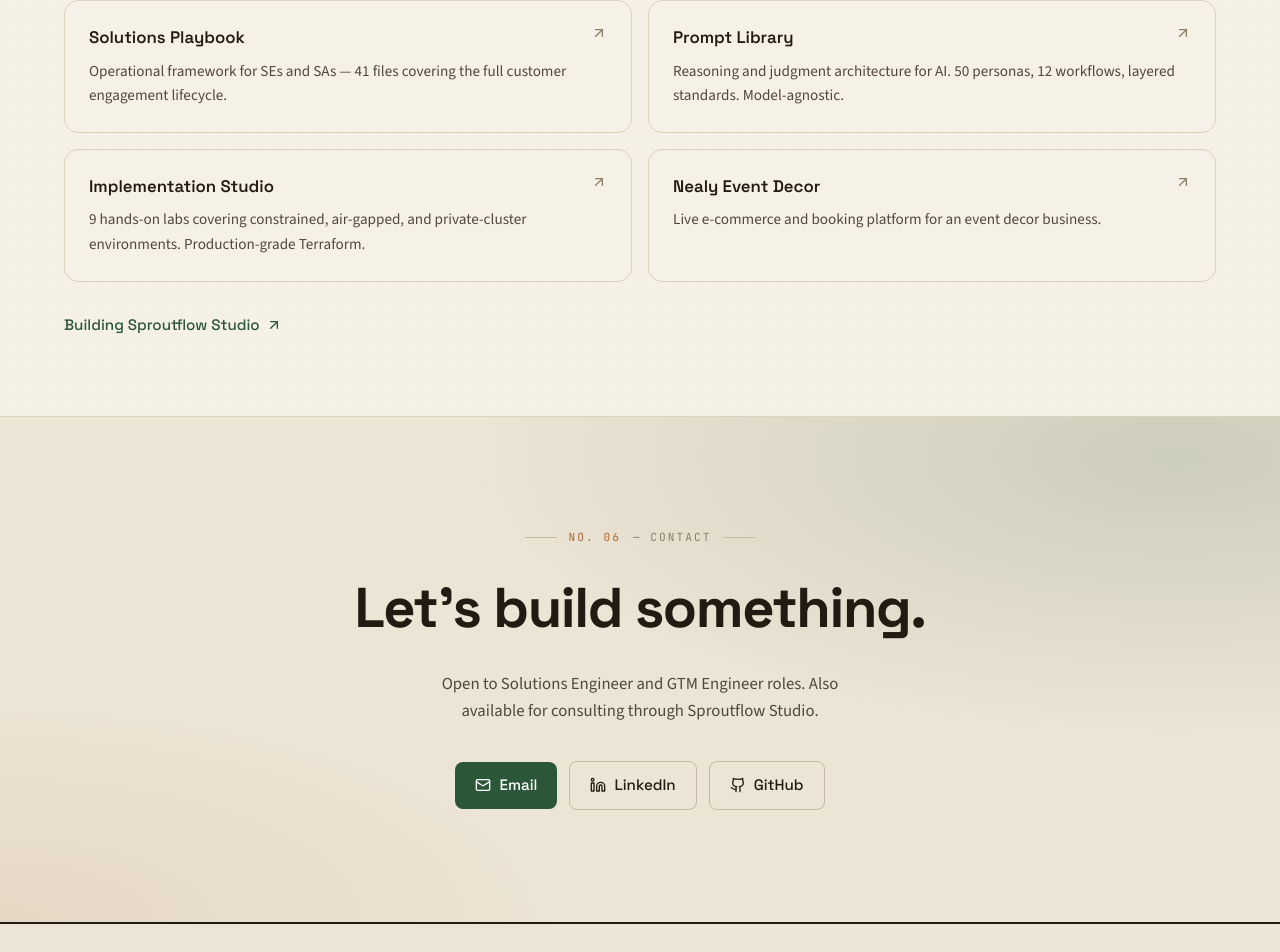
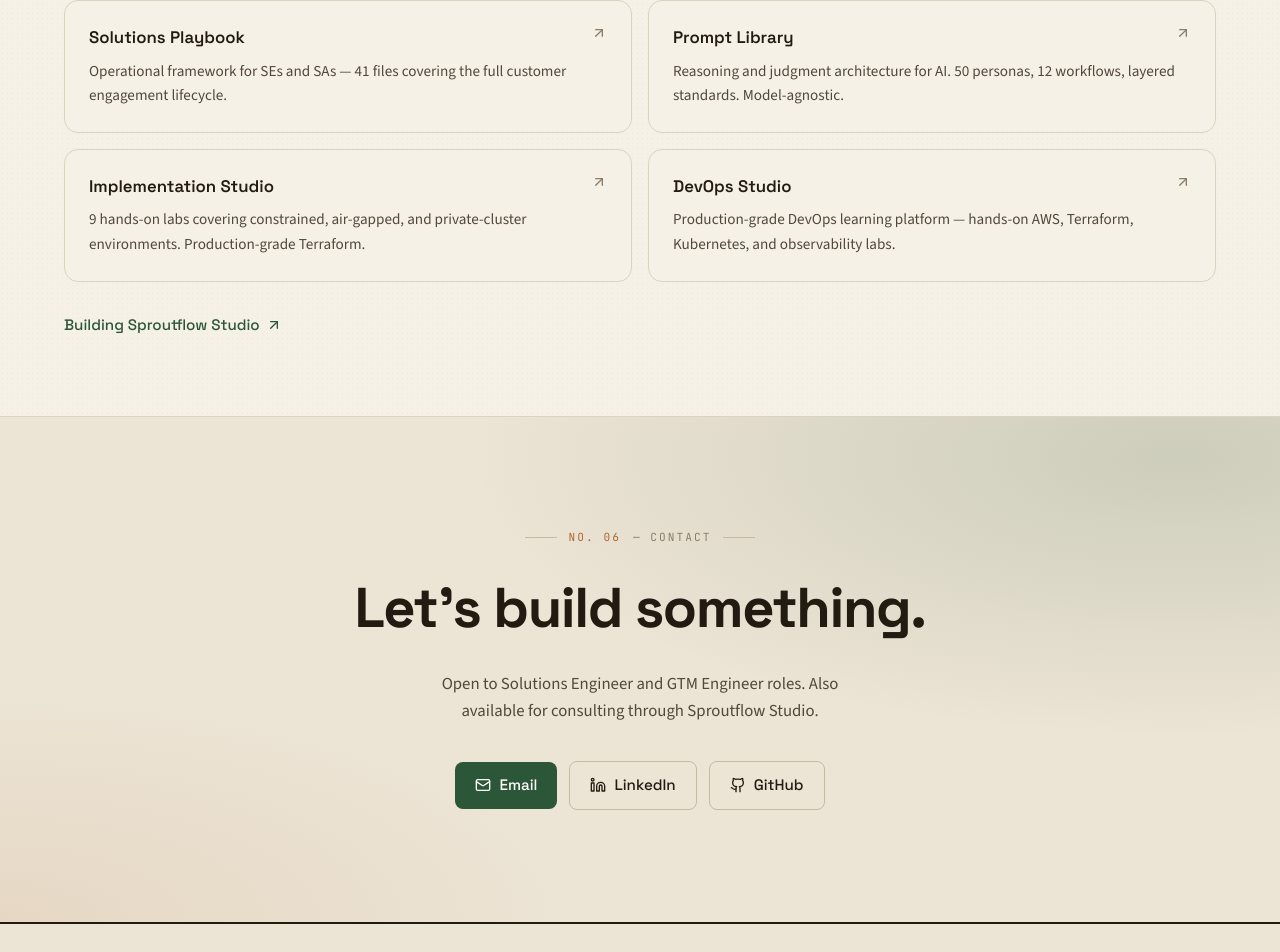
Before and after one commit to WBHankins93/personal-website, a Next.js app: page / in a window 1280 px wide. Shown: the part 3574-4526 px from the top of the page. Built offline with nearby package versions, Linux system fonts and the light colour scheme.

Commit message:
Swap Nealy Event Decor for DevOps Studio in Labs
Replace the event-decor card with the devops-studio repo (production-grade
DevOps learning platform — AWS, Terraform, Kubernetes, observability labs).

Co-Authored-By: Claude Opus 4.8 <noreply@anthropic.com>

```diff
--- a/src/data/labs.ts
+++ b/src/data/labs.ts
@@ -28,10 +28,10 @@ export const labs: Lab[] = [
     href: "https://github.com/WBHankins93/implementation-studio",
   },
   {
-    name: "Nealy Event Decor",
+    name: "DevOps Studio",
     description:
-      "Live e-commerce and booking platform for an event decor business.",
-    href: "https://www.nealyevents.com/",
+      "Production-grade DevOps learning platform — hands-on AWS, Terraform, Kubernetes, and observability labs.",
+    href: "https://github.com/WBHankins93/devops-studio",
   },
 ];
 
```
